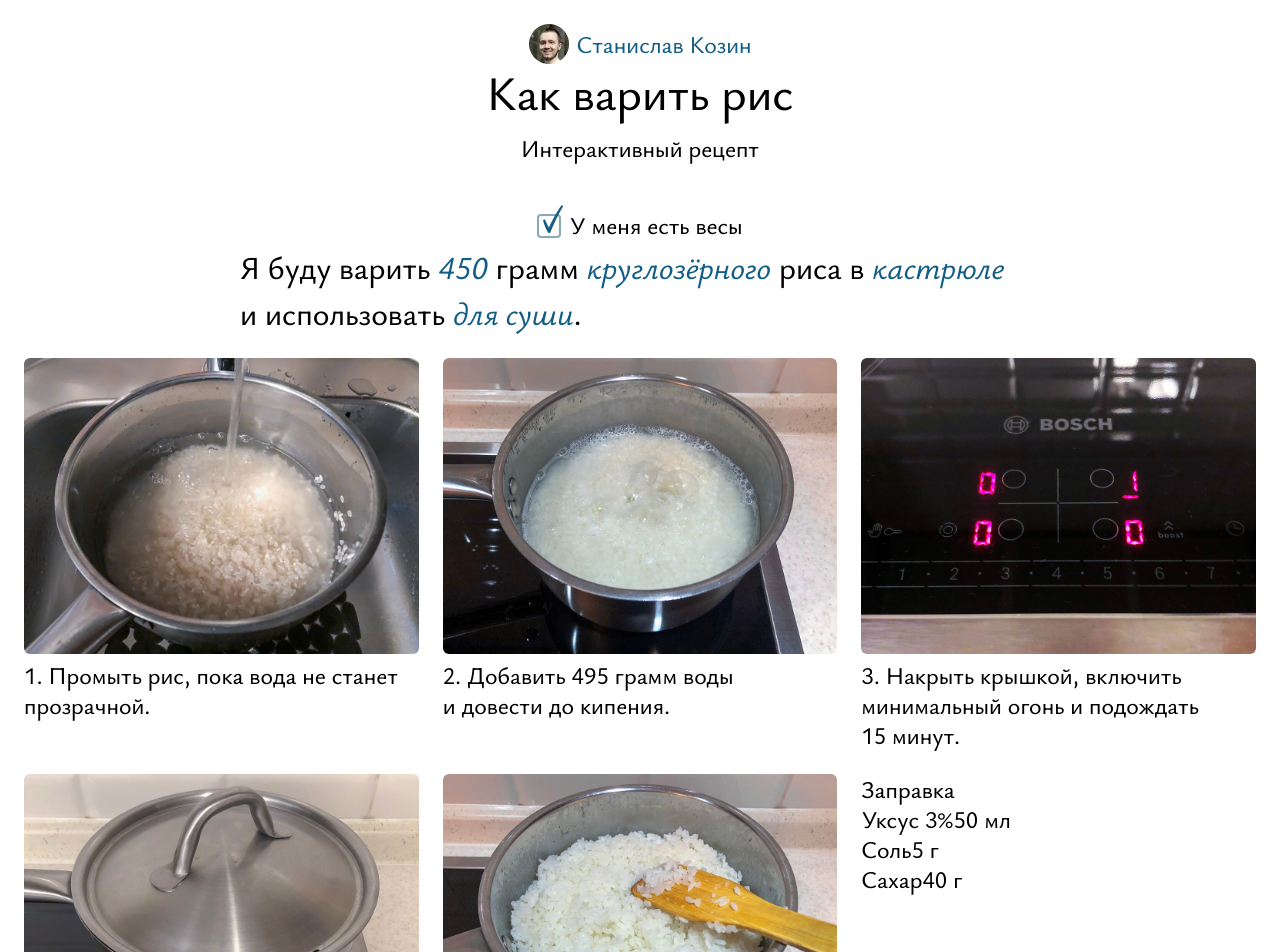
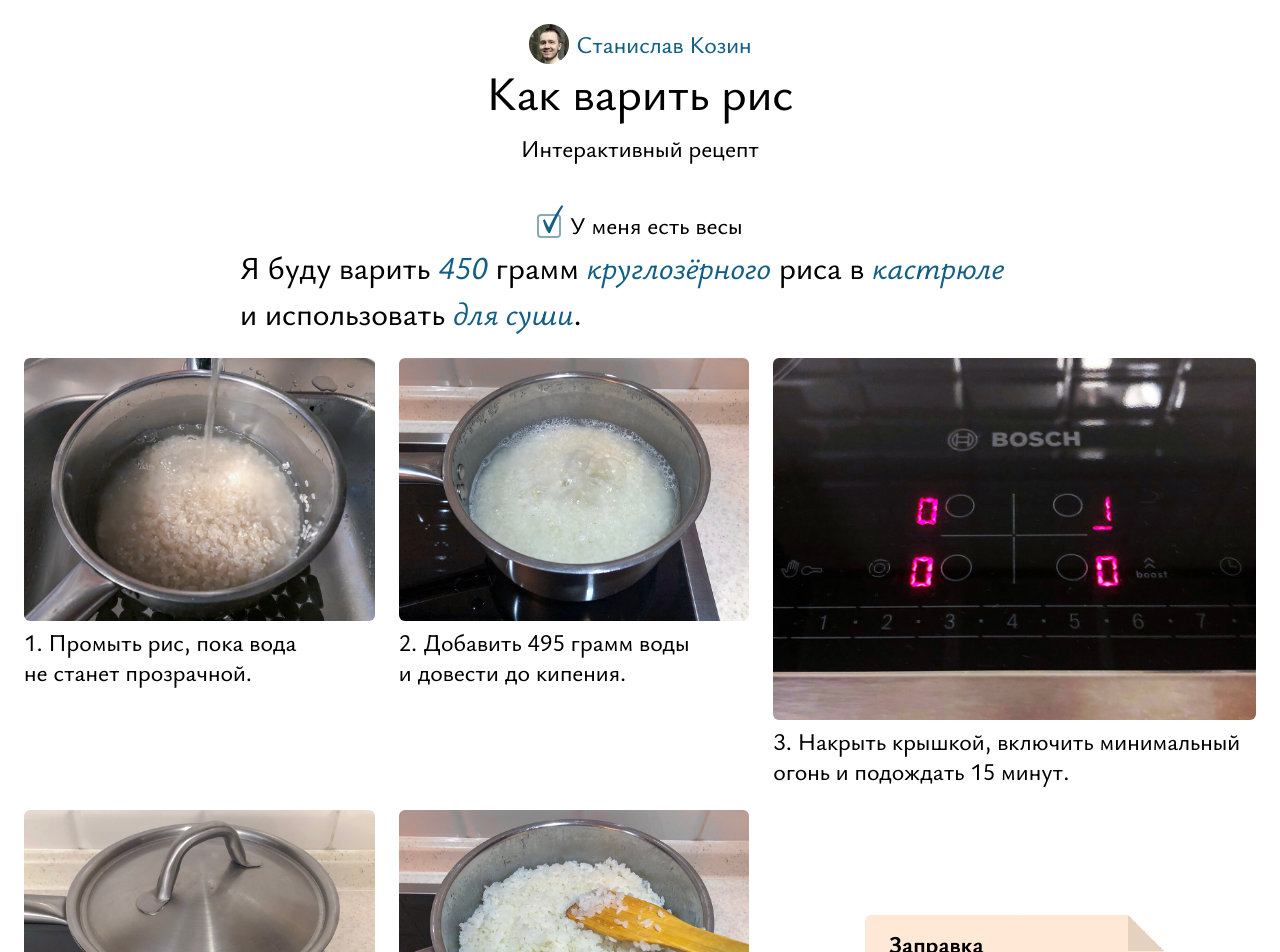
Before and after one commit to staskozin/website, a Next.js app: page /rice-calculator in a window 1280 px wide. Shown: the top 952 px of the page. Built offline with nearby package versions, Linux system fonts and the light colour scheme.

Commit message:
Сверстал блок заправки

```diff
--- a/src/components/RiceCalculator/Recipe.module.css
+++ b/src/components/RiceCalculator/Recipe.module.css
@@ -7,6 +7,45 @@
 
 .recipe img {
   border-radius: 6px;
+}
+
+.dressing {
+  display: flex;
+  justify-content: center;
+  align-items: center;
+  aspect-ratio: 4/3;
+}
+
+.paper {
+  border-radius: 6px;
+  padding: 12px 24px 24px;
+  background:
+    linear-gradient(to left bottom, transparent 50%, rgb(0 0 0 / 10%) 0) no-repeat 100% 0 / 1.5em 1.5em,
+    linear-gradient(-135deg, transparent 1.0575em, hsl(28, 100%, 92%) 0);
+}
+
+.paper>span {
+  display: block;
+  font-weight: bold;
+  margin-bottom: 6px;
+  line-height: 1.45;
+}
+
+.ingredientWrap {
+  display: flex;
+  gap: 6px 24px;
+  flex-wrap: wrap;
+}
+
+.ingredient span:first-child {
+  display: block;
+  line-height: 1.45;
+}
+
+.ingredient span:last-child {
+  font-size: 1.333333em;
+  display: block;
+  font-weight: bold;
 }
 
 @media screen and (max-width: 1024px) {
@@ -19,4 +58,9 @@
   .recipe {
     grid-template-columns: 1fr;
   }
+
+  .dressing {
+    align-items: start;
+    aspect-ratio: initial;
+  }
 }
--- a/src/components/RiceCalculator/Recipe.tsx
+++ b/src/components/RiceCalculator/Recipe.tsx
@@ -44,18 +44,18 @@ export default function Recipe(props: RecipeProps) {
       </div>
 
       <div className={s.dressing}>
-        <div>
+        <div className={s.paper}>
           <span>Заправка</span>
-          <div>
-            <div>
+          <div className={s.ingredientWrap}>
+            <div className={s.ingredient}>
               <span>Уксус 3%</span>
               <span>50 мл</span>
             </div>
-            <div>
+            <div className={s.ingredient}>
               <span>Соль</span>
               <span>5 г</span>
             </div>
-            <div>
+            <div className={s.ingredient}>
               <span>Сахар</span>
               <span>40 г</span>
             </div>
```
